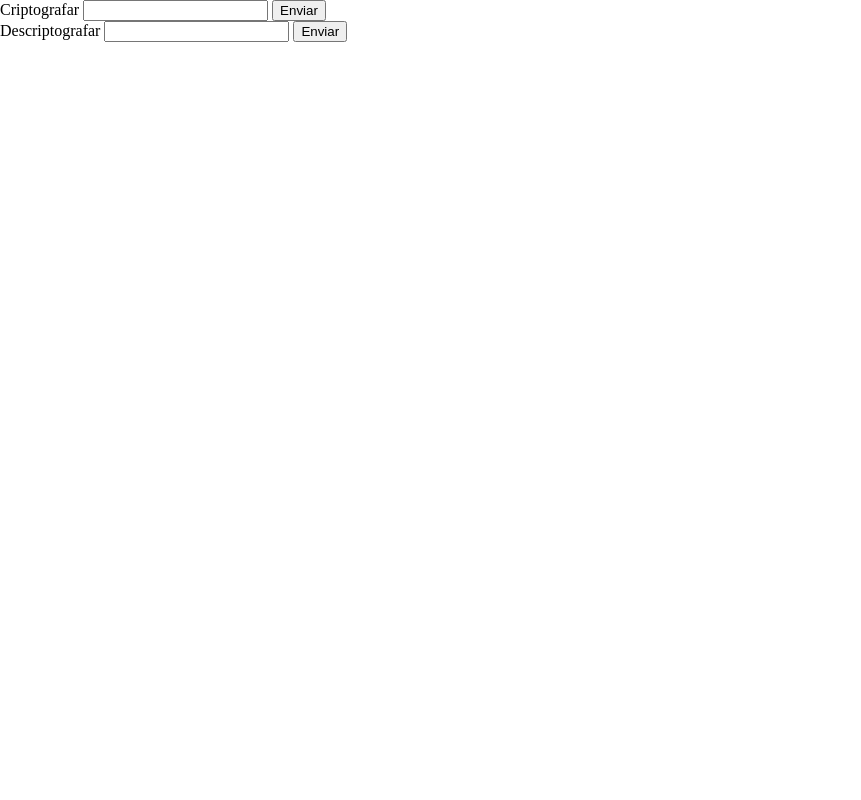
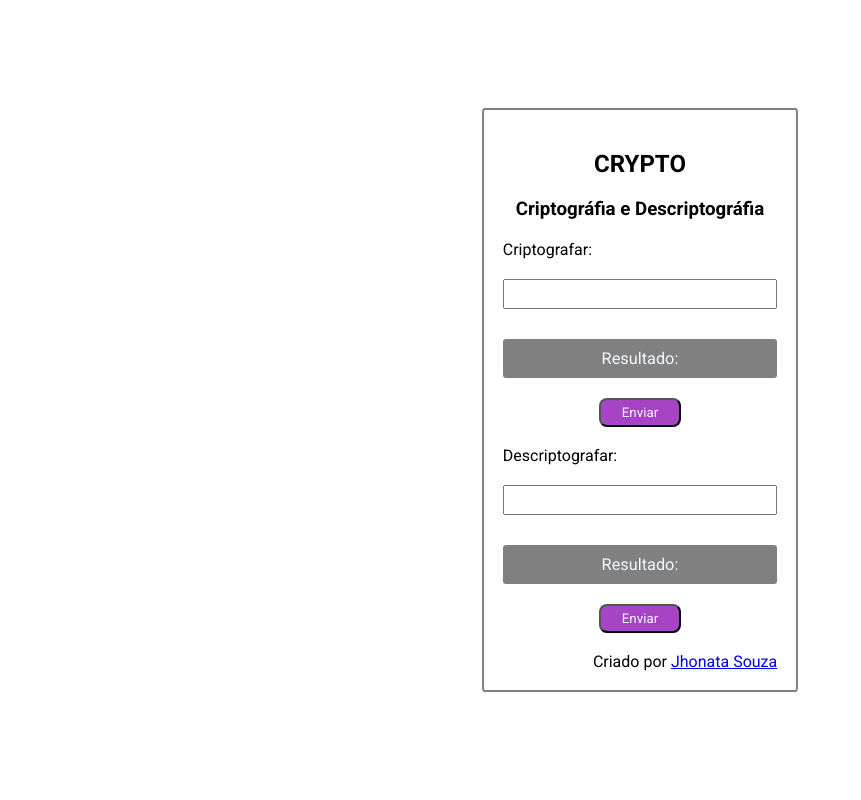
Before and after one commit to einasota/Faculdade, a PHP site: page / in a window 1280 px wide. Shown: the whole page, without its empty margins (0-861 px from the left). Run offline with PHP 8.4, Linux system fonts and the light colour scheme; data that the repository does not hold is empty.

Commit message:
Enviando arquivos da Avaliaçao Oficial I - Segurança da Informaçao

```diff
--- a/CCI/AOI/index.php
+++ b/CCI/AOI/index.php
@@ -28,8 +28,8 @@
 
                 #Edite aqui as informações do seu banco de dados
                 $server = "localhost";
-                $user = "user";
-                $pass = "pass";
+                $user = "root";
+                $pass = "81758321";
                 $db = "produtos";
                 #Conexão
                 $connect = mysqli_connect($server, $user, $pass, $db);
--- a/CCI/Crypto/index.php
+++ b/CCI/Crypto/index.php
@@ -1,32 +1,47 @@
 <!DOCTYPE html>
 <html lang="en">
+
 <head>
     <meta charset="UTF-8">
     <meta name="viewport" content="width=device-width, initial-scale=1.0">
     <title>Crypto</title>
     <link rel="stylesheet" href="style.css">
+    <link href="https://fonts.googleapis.com/css2?family=Roboto:wght@400;500;700&display=swap" rel="stylesheet">
 </head>
+
 <body>
     <section>
-        <div id="enc">
+        <div id="enc" class="des">
+            <h1 class="title">CRYPTO</h1>
+            <h3 class="title">Criptográfia e Descriptográfia</h3>
             <form action="" method="POST">
-            <label for="cry">Criptografar</label>
-            <input id="cry"type="text" name="encrypto">
-            <input type="submit" value="Enviar"></form>
-        </div>
-        <div class="des">
+                <label class="label" for="cry">Criptografar:</label>
+                <input id="cry" type="text" class="input" name="encrypto">
+                <p class="result" id="result1"></p>
+                <input class="button" type="submit" value="Enviar">
+            </form>
+            <br>
             <form action="" method="POST">
-            <label for="encry">Descriptografar</label>
-            <input id="encry"type="text" name="descrypto">
-            <input type="submit" value="Enviar"></form>
+                <label class="label" for="encry">Descriptografar:</label>
+                <input id="encry" type="text" class="input" name="descrypto">
+                <p class="result" id="result2"></p>
+                <input class="button" type="submit" value="Enviar">
+            </form>
+            <br>
+            <p style="text-align: right;">Criado por <a href="https://github.com/einasota">Jhonata Souza</a></p>
         </div>
     </section>
     <?php
-        $encrypto = $_POST["encrypto"];
-        $descrypto = $_POST["descrypto"];
+    $encrypto = $_POST["encrypto"];
+    $descrypto = $_POST["descrypto"];
 
-        $criptografado = base64_encode($encrypto);
-        $descriptografado = base64_decode($descrypto);
+    $criptografado = base64_encode($encrypto);
+    $descriptografado = base64_decode($descrypto);
     ?>
+    <script type="text/javascript">
+        const cript = document.getElementById('result1').innerHTML="Resultado: <?php echo "$criptografado";?>"
+        const cript2 = document.getElementById('result2').innerHTML="Resultado: <?php echo "$descriptografado";?>"
+    </script>
 </body>
+
 </html>
--- a/CCI/Crypto/style.css
+++ b/CCI/Crypto/style.css
@@ -1,5 +1,67 @@
+* {
+    margin: 0;
+    padding: 0;
+    box-sizing: border-box;
+    font-family: 'Roboto';
+}
+
 body {
-    margin: 0;
+    display: flex;
     height: 100vh;
     width: 100vw;
+    justify-content: center;
+    align-items: center;
 }
+
+.title {
+    text-align: center;
+    margin: 20px 0px;
+}
+
+.des {
+    border: 2px solid gray;
+    border-radius: 0.8%;
+    padding: 1.2rem;
+    margin: auto;
+    width: 100%;
+}
+
+.input {
+    width: 100%;
+    margin-top: 20px;
+    margin-bottom: 15px;
+    height: 30px;
+    text-justify: auto;
+    text-align: center;
+}
+
+.result {
+    margin: 15px 0px 20px 0px;
+    text-align: center;
+    font-size: 102%;
+    background-color: grey;
+    color: aliceblue;
+    border-radius: 3px;
+    padding: 10px;
+}
+
+.button {
+    width: 30%;
+    padding: 5px;
+    justify-content: center;
+    margin: auto;
+    display: block;
+    background-color: #a744c5;
+    color: aliceblue;
+    border-radius: 8px;
+}
+
+.label {
+    text-align: center;
+    width: 100%;
+}
+
+.button:hover {
+    background-color: #c88adb;
+    color: black;
+}
```
